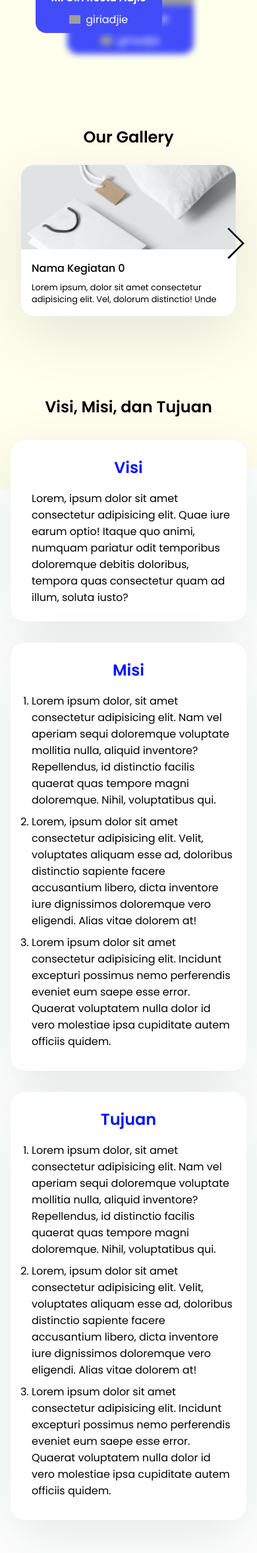
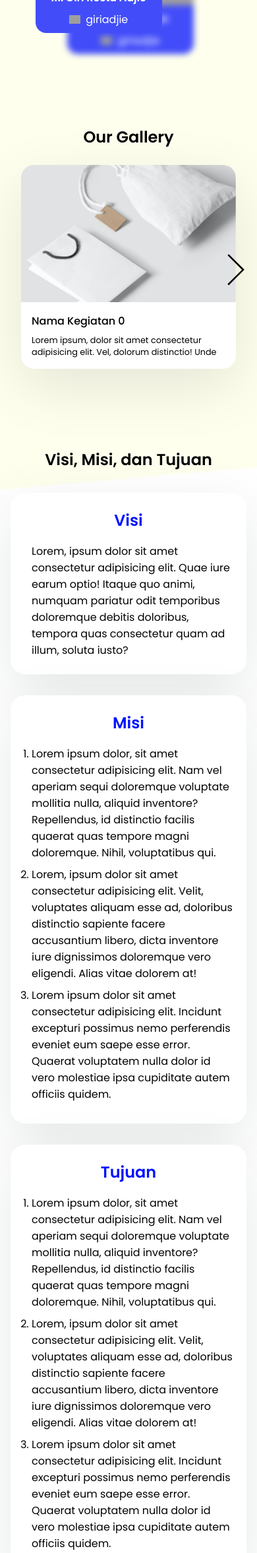
Before and after one commit to Pangeranmw/hmif-unram, a PHP site: page /home.html in a window 390 px wide. Shown: the part 1861-4215 px from the top of the page at 66% size. Run offline with PHP 8.4, Linux system fonts and the light colour scheme; some libraries are stand-ins or nearby versions; some web fonts are replaced; grey boxes are pictures that could not be loaded.

Commit message:
change bg

```diff
--- a/style.css
+++ b/style.css
@@ -1044,7 +1044,7 @@
     transform: scaleX(-1);
   }
   .documentation-image{
-    height: 8em;
+    height: 13em;
   }
   .about-activity{
     padding: 1em;
```
